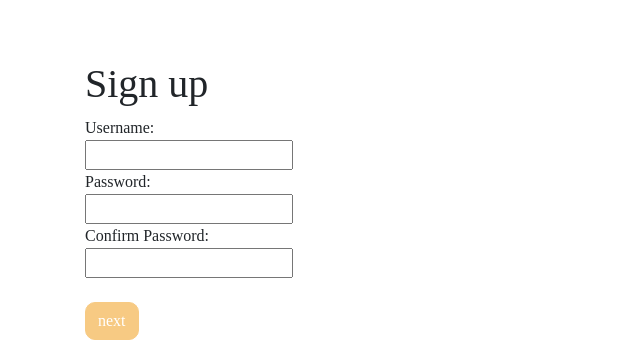
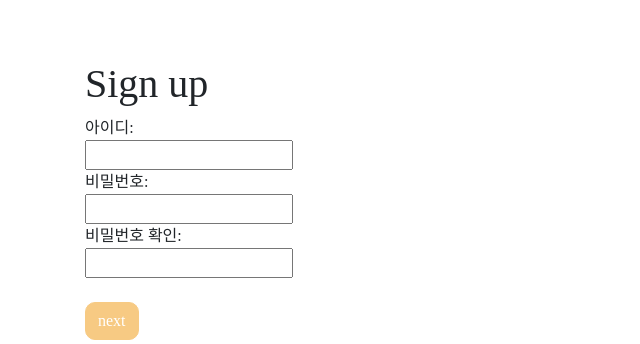
Before and after one commit to psrom/recipe, a Django app: page /accounts/signup/ in a window 1280 px wide. Shown: the part 57-401 px from the top of the page, without its empty margins (0-640 px from the left). Run offline with Django 3.2, Linux system fonts and the light colour scheme; parts of the project's set-up code (start-up, migrations or seed data) failed here and were passed over; some libraries are stand-ins or nearby versions; some web fonts are replaced.

Commit message:
영어=>한글, 경고창 X 제거

```diff
--- a/Website/templates/signup.html
+++ b/Website/templates/signup.html
@@ -7,24 +7,23 @@
 
     {% if error %}
 
-    <div class="alert alert-warning alert-dismissible fade show" role="alert">
+    <div class="alert alert-warning" role="alert">
         {{error.message}}
-        <button type="button" class="btn-close" data-bs-dismiss="alert" aria-label="Close"></button>
     </div>
 
     {% endif %}
 
     <form action="/accounts/signup/" method="POST">
         {% csrf_token %}
-        Username:
+        아이디:
         <br>
         <input name="username" type="text">
         <br>
-        Password:
+        비밀번호:
         <br>
         <input name="password1" type="password">
         <br>
-        Confirm Password:
+        비밀번호 확인:
         <br>
         <input name="password2" type="password">
         <br><br>
```
